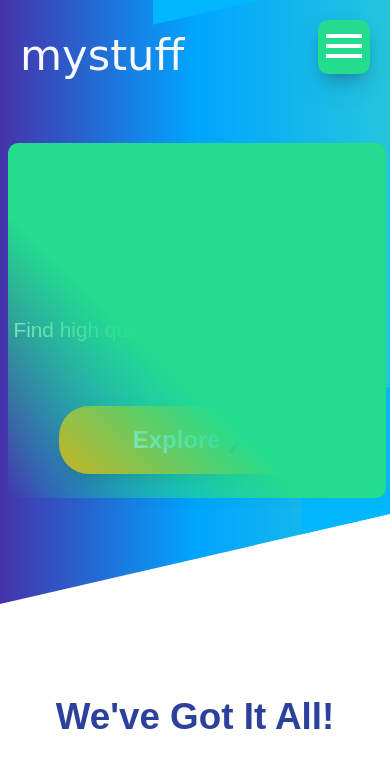
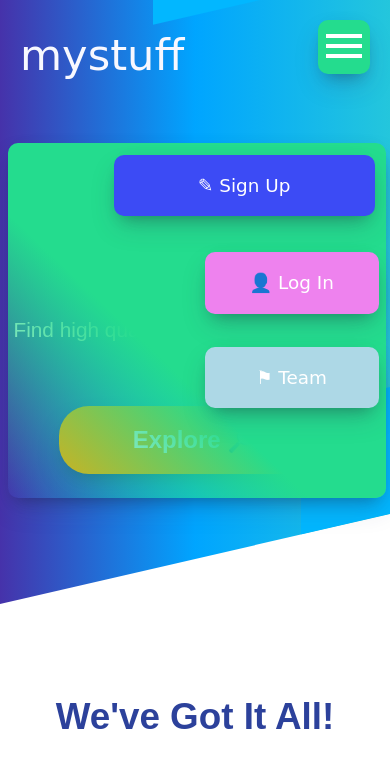
Before and after one commit to lambda-build-week-2-use-my-tech-stuff/marketing, a plain HTML site: page index.html in a window 390 px wide. Both pictures are taken after a click on the element 343 px from the left and 47 px from the top of the page. Shown: the top 772 px of the page. Drawn offline with Linux system fonts and the light colour scheme; a web font is replaced by a local one.

Commit message:
mobile menu styling

```diff
--- a/components/menu/menu.less
+++ b/components/menu/menu.less
@@ -14,6 +14,55 @@
     display:grid;
     grid-template-columns: repeat(4,1fr);
     grid-template-rows: repeat(5,1fr);
+    grid-row-gap: 5%;
+    box-shadow: 0 13px 27px -5px rgba(50,50,93,.25),0 8px 16px -8px rgba(0,0,0,.3),0 -6px 16px -6px rgba(0,0,0,.025);
+
+    .menu{
+        padding:20px;
+        font-family: @price-font;
+        border-radius: 10px;
+        color:white;
+        box-shadow: 0 13px 27px -5px rgba(50,50,93,.25),0 8px 16px -8px rgba(0,0,0,.3),0 -6px 16px -6px rgba(0,0,0,.025);
+        margin:4%;
+        text-align: center;
+        font-size: 1.15rem;
+        &:hover{
+            opacity: .9;
+            cursor: pointer;
+        }
+    }
+    a:link{
+        text-decoration: none;
+        &:visited{
+            text-decoration: none;
+            color:white;
+        }
+    }
+
+    a{
+        color:white;
+    }
+    .signup{
+        background:#3c4bf5;
+        grid-column: 2/span 3;
+
+    }
+
+    .login{
+
+        background:violet;
+        grid-column: 3/span 2;
+
+    }
+
+    .team{
+
+        background:lightblue;
+        grid-column: 3/span2;
+
+    }
+
+
 }
 
 
--- a/index.html
+++ b/index.html
@@ -36,9 +36,10 @@
 
       <div class="menu-cont hide">
 
-        <span class="menu signup"></span>
-        <span class="menu login"></span>
-        <span class="menu team"></span>
+        <span class="menu signup">&#9998; Sign Up</span>
+        <span class="menu login">&#x1F464; Log In</span>
+        <span class="menu team"><a href ='ourteam.html'>&#9873 Team</a></span>
+
       </div>
       <div class="background-cont">
 
```
Also changed, not shown: CSS/index.css.
